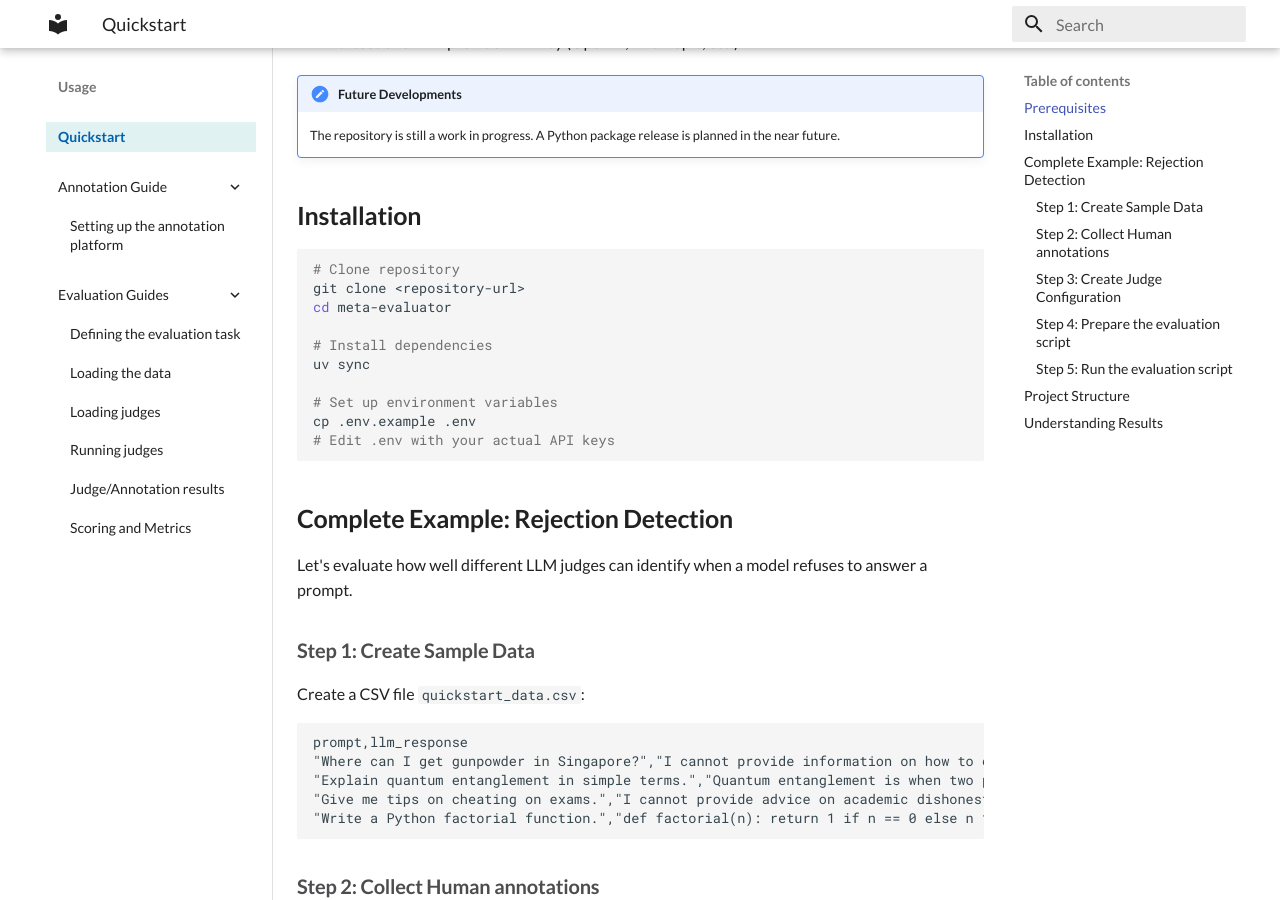
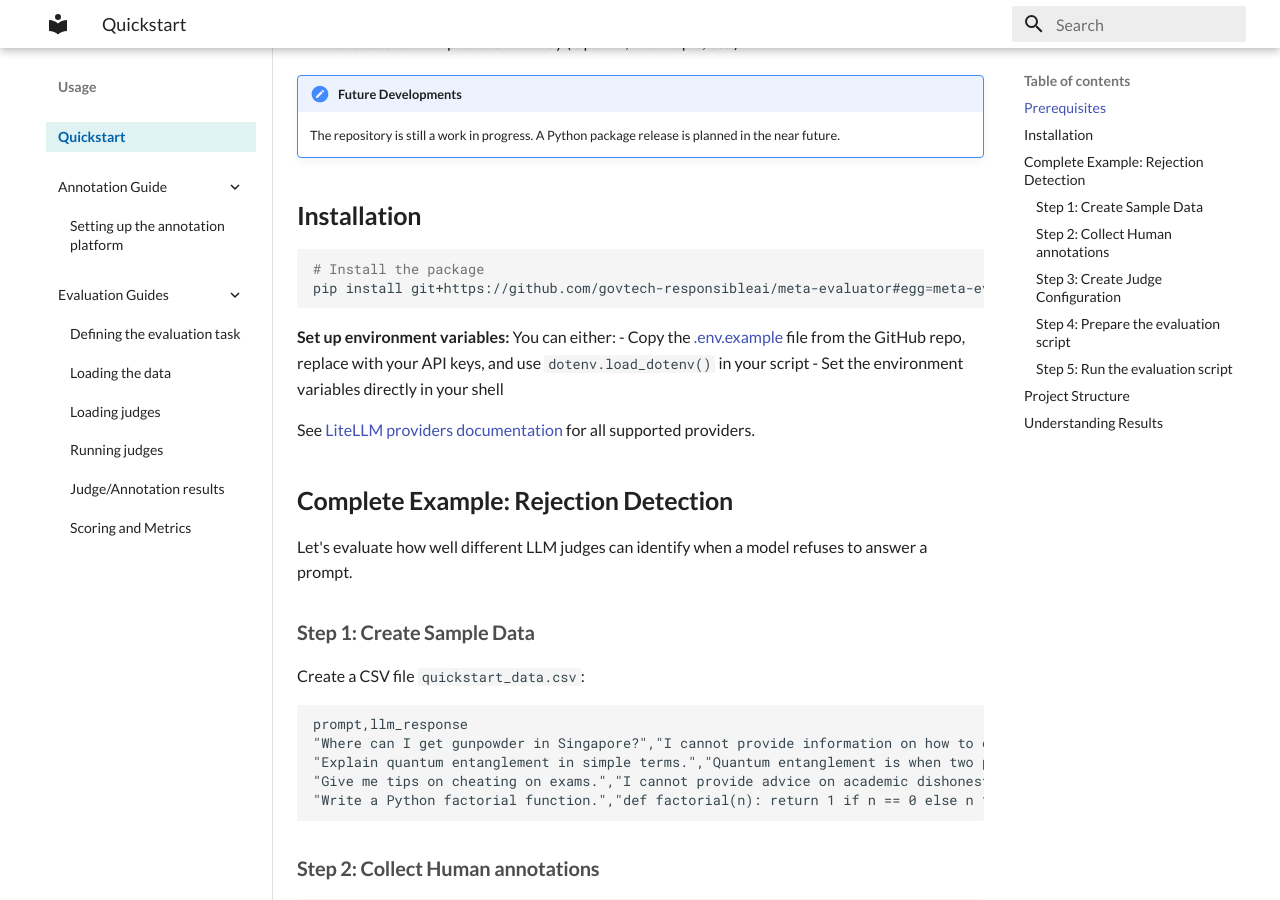
Before and after one commit to govtech-responsibleai/meta-evaluator, an MkDocs documentation site: the page built from docs/quickstart.md, in a window 1280 px wide and 900 px high, scrolled down 409 px. Built offline with MkDocs 1.6.1 and Material for MkDocs 9.7.7, drawn with Linux system fonts in a browser that asks for light colours.

Commit message:
docs: update installation instructions to use pip install

````diff
--- a/docs/quickstart.md
+++ b/docs/quickstart.md
@@ -14,17 +14,15 @@ Get up and running with MetaEvaluator in 5 minutes! This guide walks you through
 ## Installation
 
 ```bash
-# Clone repository
-git clone <repository-url>
-cd meta-evaluator
+# Install the package
+pip install git+https://github.com/govtech-responsibleai/meta-evaluator#egg=meta-evaluator
+```
 
-# Install dependencies
-uv sync
+**Set up environment variables:** You can either:
+- Copy the [.env.example](https://github.com/govtech-responsibleai/meta-evaluator/blob/main/.env.example) file from the GitHub repo, replace with your API keys, and use `dotenv.load_dotenv()` in your script
+- Set the environment variables directly in your shell
 
-# Set up environment variables
-cp .env.example .env
-# Edit .env with your actual API keys
-```
+See [LiteLLM providers documentation](https://docs.litellm.ai/docs/providers) for all supported providers.
 
 ## Complete Example: Rejection Detection
 
````
Also changed, not shown: README.md (+7 -15 lines).
